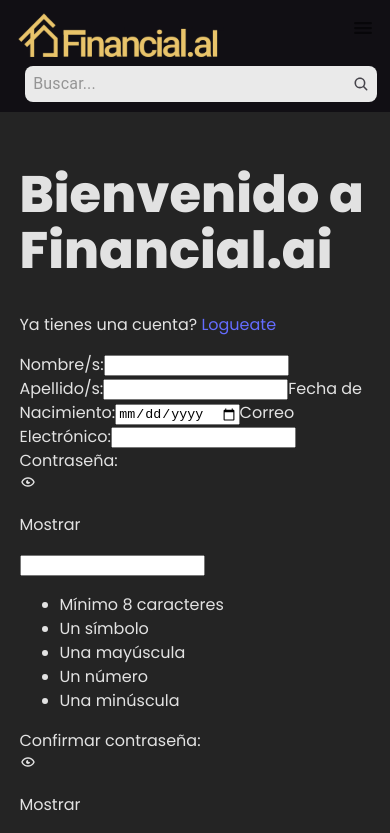
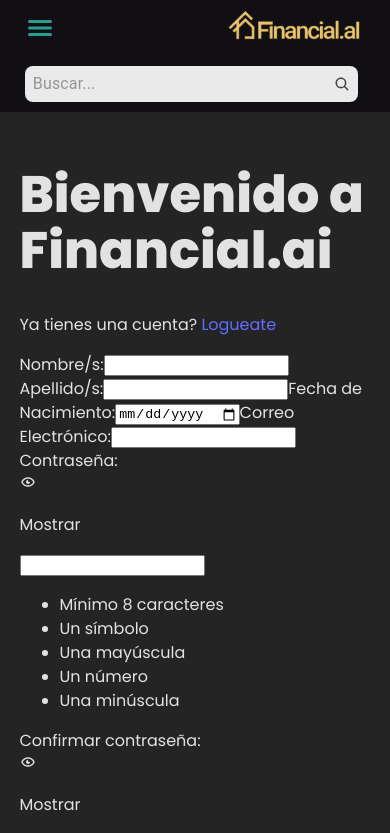
Before and after one commit to No-Country-simulation/h3-17-proptech, a React (Vite) app in the folder client/: page /register in a window 390 px wide. Shown: the top 833 px of the page. Built offline with nearby package versions, Linux system fonts and the light colour scheme.

Commit message:
modify<src/components/header/header.module.css>add logo styles, fix color and navbar width

```diff
--- a/client/src/components/header/header.module.css
+++ b/client/src/components/header/header.module.css
@@ -29,7 +29,7 @@
   cursor: pointer;
 }
 .logo {
-  width: 126px;
+  width: 100%;
   height: 33px;
 }
 .buttonsContainer {
@@ -69,23 +69,46 @@
     display: none;
   }
   .mobileVersion {
+    width: 100vw;
     display: flex;
     flex-direction: column;
+    box-sizing: border-box;
+  }
+  .logo {
+    display: flex;
+    width: 40%;
+    height: 40px;
+    overflow: hidden;
+  }
+  .logo img {
+    width: 100%;
+    height: 100%;
+    object-fit: contain;
   }
 }
 
 .searchMobile,
 .mobileToolbar {
   display: flex;
-  flex-direction: row;
+  flex-direction: row-reverse;
   justify-content: space-between;
-  width: 95%;
+  width: 90% !important;
 }
 .menuButton {
   display: flex;
   margin-right: 1em;
   width: 2em;
   align-items: center;
+}
+.menuIcon {
+  color: var(--Primario);
+  font-size: 1.5em;
+}
+.menuIcon:hover {
+  color: var(--Primario-90) !important;
+}
+.menuIcon:active {
+  color: var(--Primario-90) !important;
 }
 .searchBarMobile {
   width: 95%;
```
